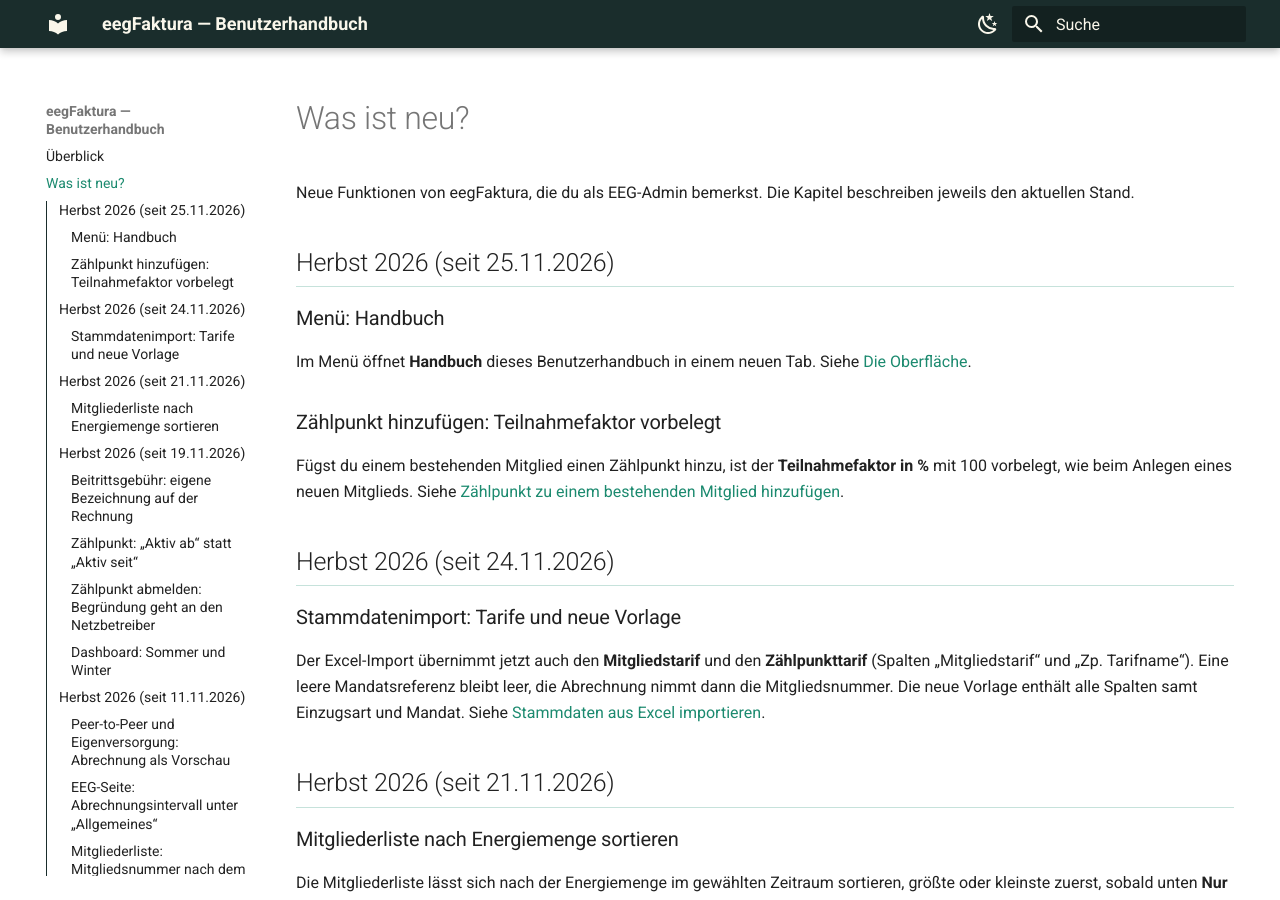
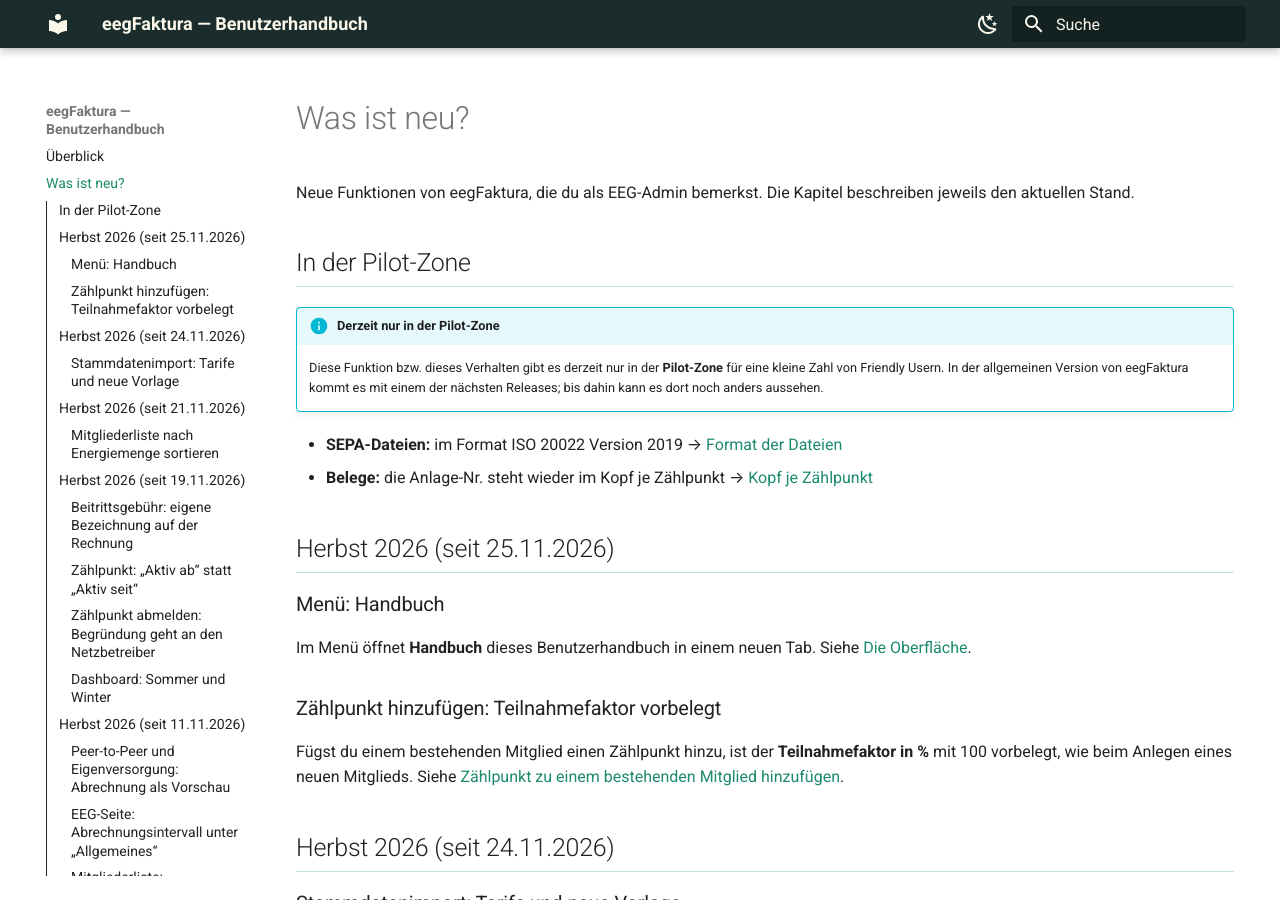
Before and after one commit to eegfaktura/eegfaktura-user-guide, an MkDocs documentation site: the page built from docs/changelog.md, in a window 1280 px wide and 900 px high. Built offline with MkDocs 1.6.1 and Material for MkDocs 9.7.7, drawn with Linux system fonts in a browser that asks for light colours.

Commit message:
docs: pilot hints for SEPA ISO 2019 and the equipment number on documents
Co-Authored-By: Claude Opus 5.5 <noreply@anthropic.com>

```diff
--- a/docs/05-abrechnung.md
+++ b/docs/05-abrechnung.md
@@ -35,7 +35,7 @@ In allen Texten der Abrechnungseinstellungen (und in den Tariftexten) erzeugt `#
 
 ### Was auf einem Beleg steht
 
-Die Positionen sind je Zählpunkt gruppiert („Zählpunkt AT… – Anlagenname“, ggf. mit Rabatt):
+Die Positionen sind je Zählpunkt gruppiert (siehe [Kopf je Zählpunkt](#kopf-je-zahlpunkt)):
 
 - die **Energiemenge** mit Arbeitspreis (bei zeitbasierten Tarifen je Zeitraum),
 - bei Verbrauchern mit Freikontingent eine Zeile „Menge (…) = Verbrauch (…) abzgl. freie kWh (…)“,
@@ -50,6 +50,14 @@ Die Positionen sind je Zählpunkt gruppiert („Zählpunkt AT… – Anlagenname
 - die **Bankverbindung** des Mitglieds: der Name der Bank (falls eingetragen), der Kontoinhaber und von der IBAN nur
   die letzten vier Stellen („******1234“; ohne IBAN steht nur „******“); darunter die SEPA-Mandatsreferenz — ist
   keine eingetragen, steht dort die Mitgliedsnummer.
+
+#### Kopf je Zählpunkt
+
+--8<-- "pilot.md"
+
+Über den Positionen eines Zählpunkts steht „Zählpunkt AT… – Anlagenname (Anlage-Nr. …)“. Hat der Tarif einen Rabatt,
+steht er in derselben Klammer: „(Anlage-Nr. …, Rabatt 10 %)“. Fehlt der Anlagenname oder die Anlage-Nr., fällt der
+jeweilige Teil weg. Schon erstellte Belege bleiben, wie sie sind.
 
 Der Anlagenname des Zählpunkts erscheint auf dem Beleg — praktisch, wenn ein Mitglied mehrere Anlagen hat. Dort
 kannst du z. B. auch eine Kostenstelle oder die Adresse der Anlage eintragen, etwa bei einer Gemeinde mit mehreren
@@ -212,6 +220,14 @@ Die Hinweise darunter nennen, was nicht in den Dateien ist, z. B.:
 - Mitglieder mit Einzugsart „Kein SEPA“ oder ohne Einzugsart,
 - Mitglieder ohne IBAN — diese bitte händisch abwickeln.
 
+#### Format der Dateien
+
+--8<-- "pilot.md"
+
+Die Dateien entsprechen ISO 20022 in der Version 2019: Lastschrift `pain.008.001.08`, Überweisung
+`pain.001.001.09`. Fragt eure Bank nach dem Format, nenne diese Bezeichnungen. Nimmt eure Bank die Datei nicht an,
+melde dich beim [Support](einrichtung-hilfe.md#hilfe-und-support).
+
 ### SEPA — Begriffe
 
 - **Einzugsart CORE** (Basislastschrift): für alle Mitglieder; das Mitglied kann eine Lastschrift innerhalb von acht
--- a/docs/changelog.md
+++ b/docs/changelog.md
@@ -2,6 +2,13 @@
 
 Neue Funktionen von eegFaktura, die du als EEG-Admin bemerkst. Die Kapitel beschreiben jeweils den aktuellen
 Stand.
+
+## In der Pilot-Zone
+
+--8<-- "pilot.md"
+
+- **SEPA-Dateien:** im Format ISO 20022 Version 2019 → [Format der Dateien](05-abrechnung.md#format-der-dateien)
+- **Belege:** die Anlage-Nr. steht wieder im Kopf je Zählpunkt → [Kopf je Zählpunkt](05-abrechnung.md#kopf-je-zahlpunkt)
 
 ## Herbst 2026 (seit 25.11.2026)
 
```
Also changed, not shown: CHANGELOG.md (+4 -0 lines).
